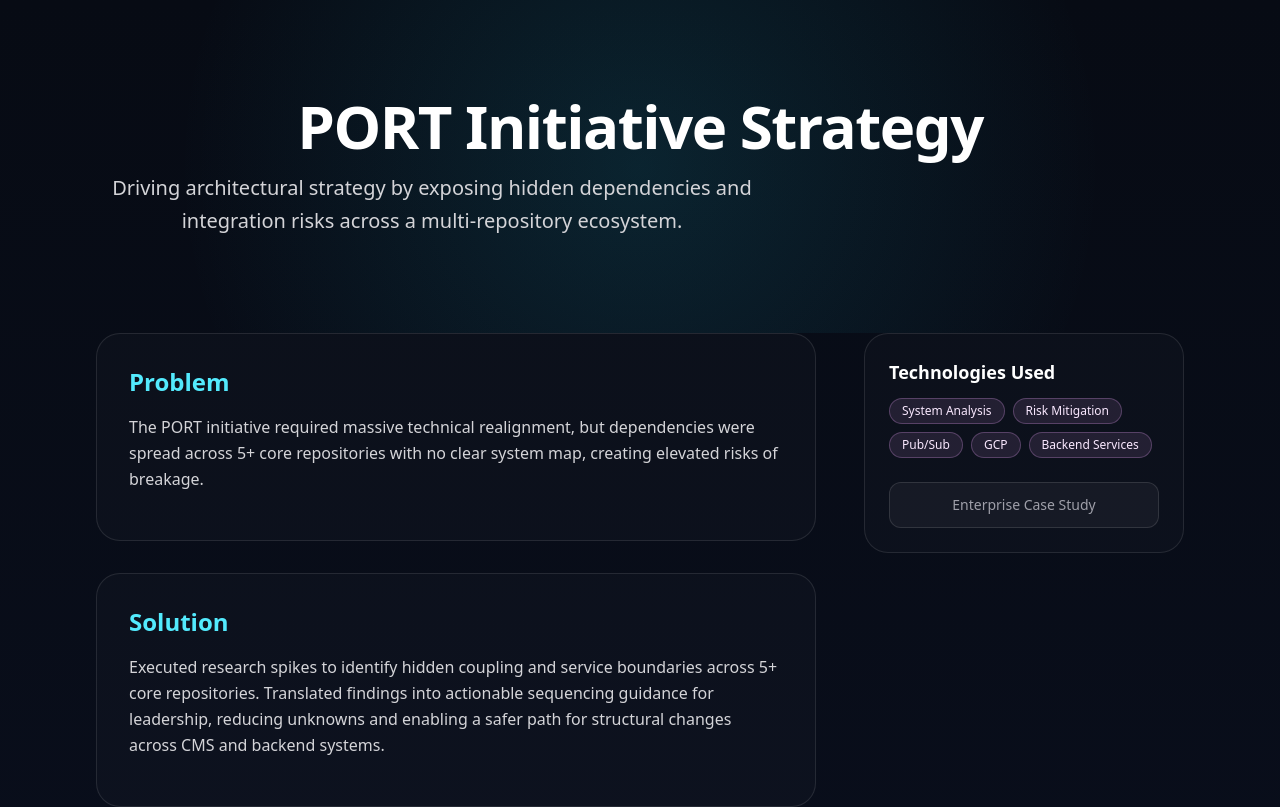
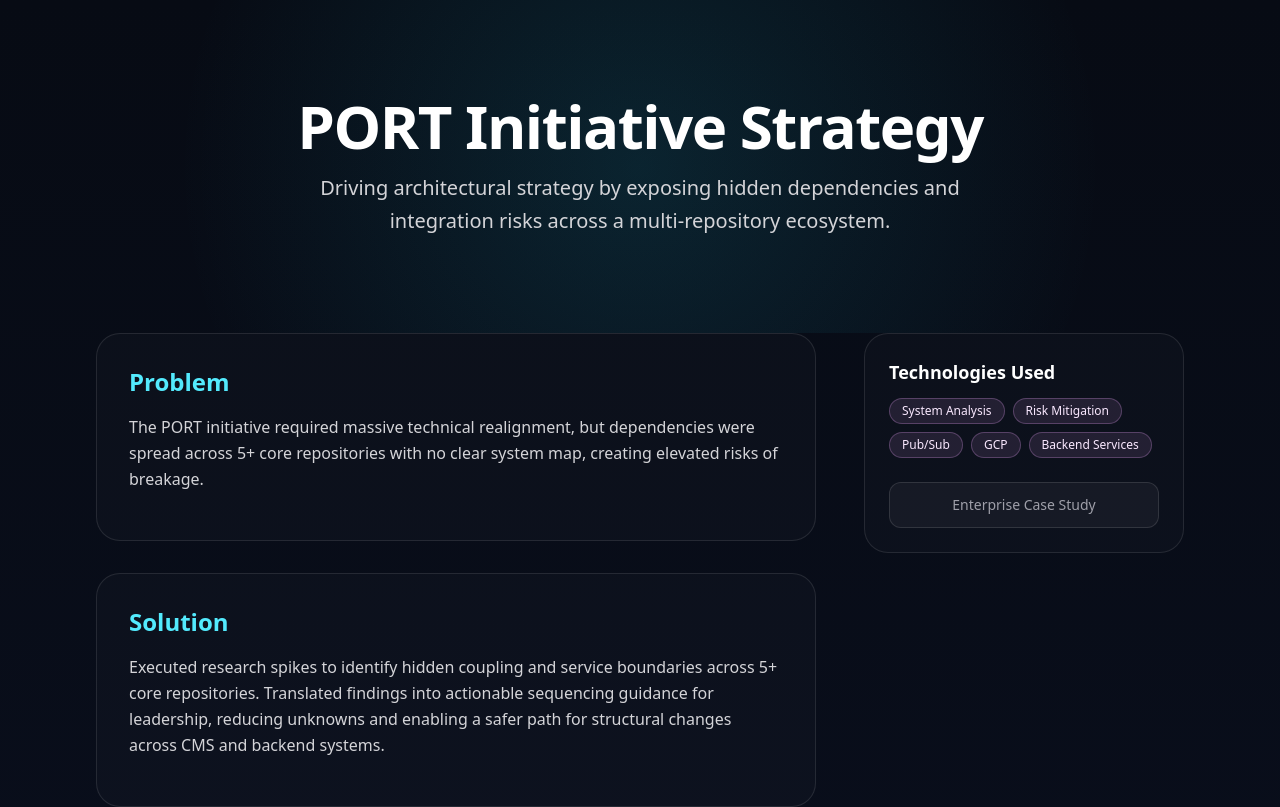
Before and after one commit to RobDahl/next-portfolio, a Next.js app: page /projects/architectural-strategy-port in a window 1280 px wide. Shown: the top 807 px of the page. Built offline with nearby package versions, Linux system fonts and the light colour scheme.

Commit message:
fix: center hook paragraph

```diff
--- a/src/app/projects/[slug]/page.tsx
+++ b/src/app/projects/[slug]/page.tsx
@@ -28,7 +28,7 @@ export default function CaseStudyPage({ params }: PageProps) {
         <div className="relative mx-auto max-w-6xl px-4 py-24 sm:px-6 lg:px-8">
           <div className="text-center">
             <h1 className="text-4xl font-semibold tracking-tight text-white md:text-6xl">{study.title}</h1>
-            <p className="mt-4 max-w-2xl text-lg leading-relaxed text-zinc-300 md:text-xl">{study.hook}</p>
+            <p className="mt-4 mx-auto max-w-2xl text-lg leading-relaxed text-zinc-300 md:text-xl">{study.hook}</p>
           </div>
         </div>
       </section>
```
